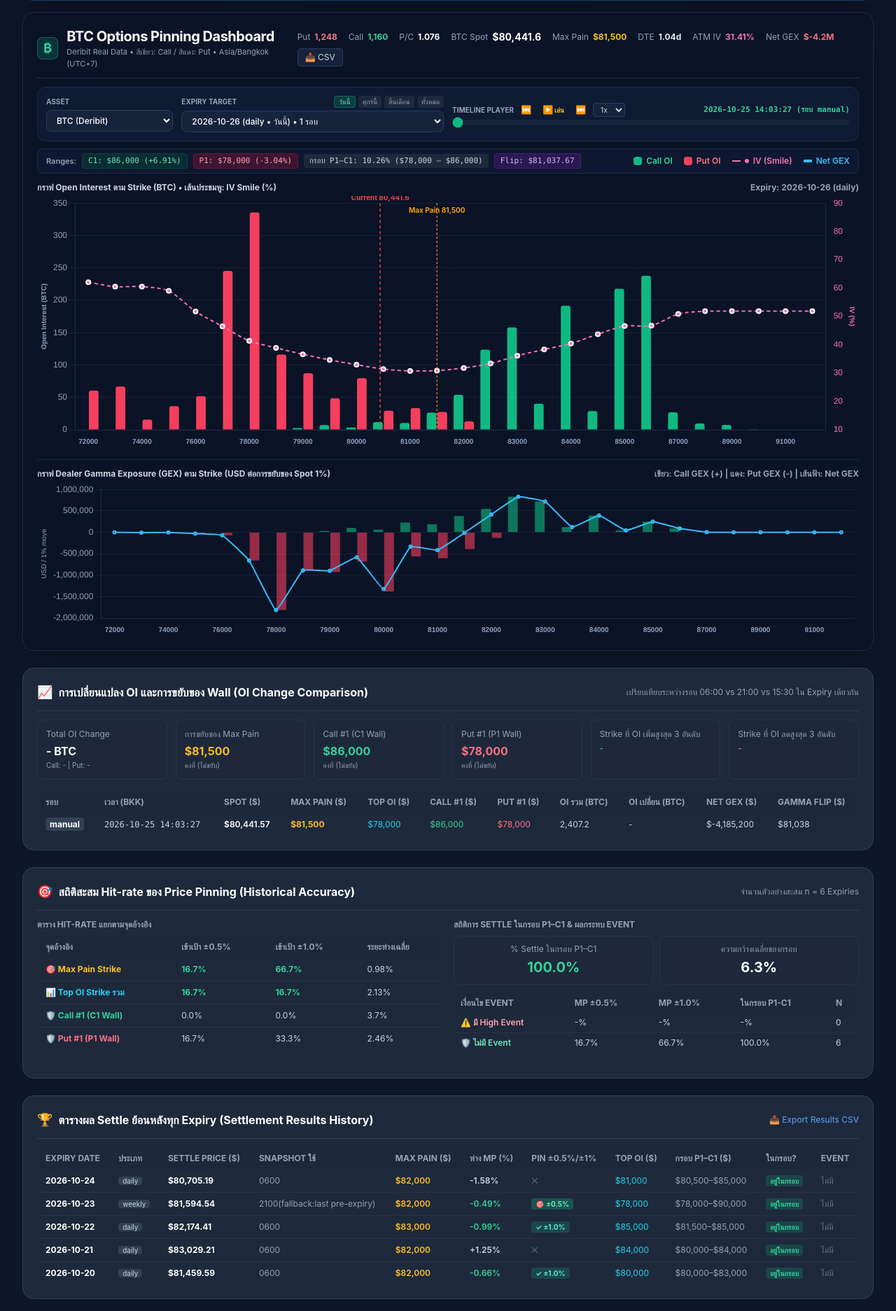
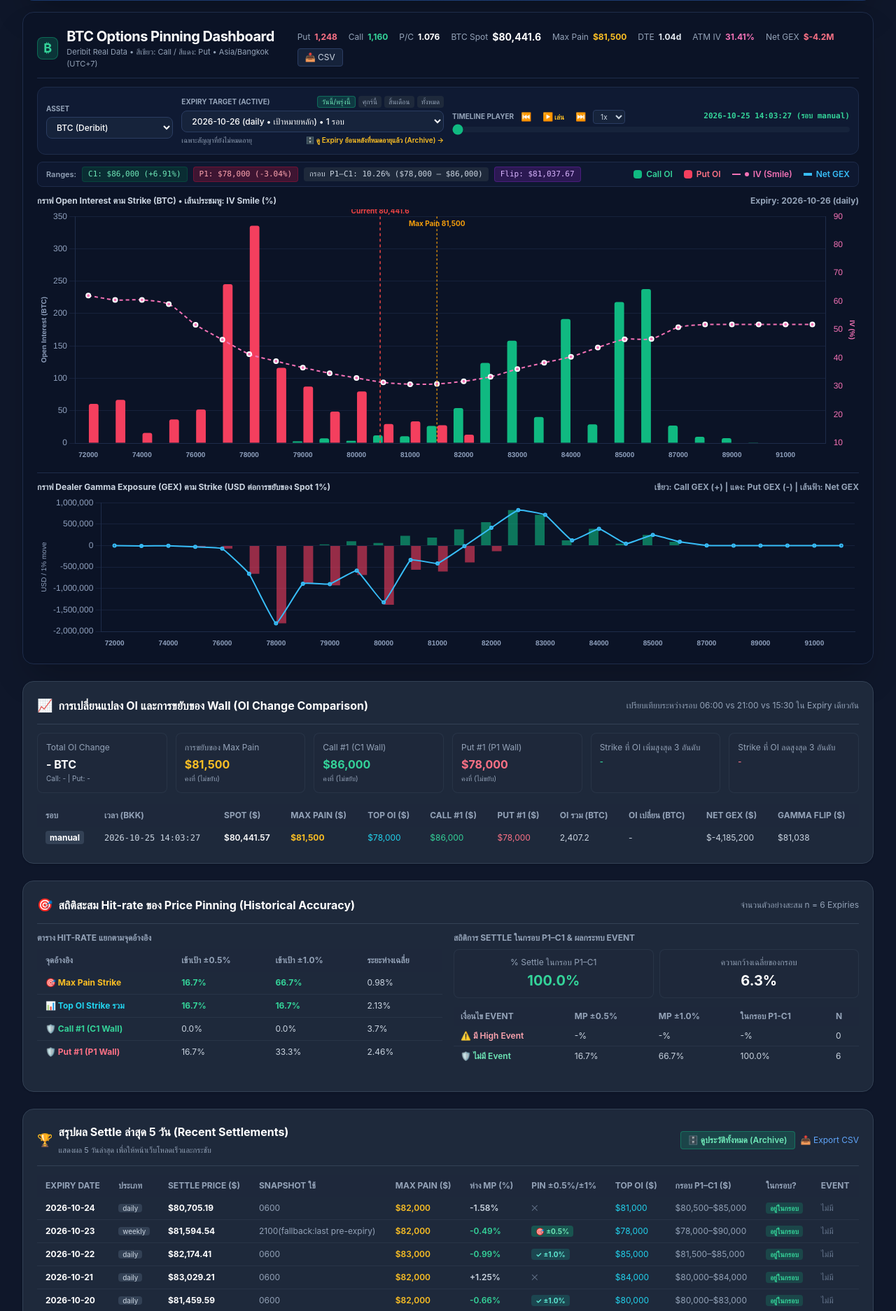
Before and after one commit to Oatloveaild/btc-options-pinning, a FastAPI app: page / in a window 1280 px wide. Shown: the part 429-2302 px from the top of the page at 70% size. Run offline with FastAPI, Linux system fonts and the light colour scheme; data comes from the database, SQL or seed files in the repository; some libraries are stand-ins or nearby versions.

Commit message:
Separate expired expiries into dedicated archive page (web/templates/latest.html)

```diff
--- a/web/templates/latest.html
+++ b/web/templates/latest.html
@@ -169,9 +169,9 @@
       <!-- Expiry Target & Groups -->
       <div class="md:col-span-4">
         <div class="flex items-center justify-between mb-1">
-          <label class="text-[10px] uppercase font-bold text-slate-400">Expiry Target</label>
+          <label class="text-[10px] uppercase font-bold text-slate-400">Expiry Target (Active)</label>
           <div class="flex space-x-1 text-[10px]">
-            <button onclick="selectGrouping('today')" id="grpToday" class="px-1.5 py-0.2 rounded bg-emerald-500/20 text-emerald-300 border border-emerald-500/40">วันนี้</button>
+            <button onclick="selectGrouping('today')" id="grpToday" class="px-1.5 py-0.2 rounded bg-emerald-500/20 text-emerald-300 border border-emerald-500/40">วันนี้/พรุ่งนี้</button>
             <button onclick="selectGrouping('weekly')" id="grpWeekly" class="px-1.5 py-0.2 rounded bg-slate-800 text-slate-400 hover:text-white">ศุกร์นี้</button>
             <button onclick="selectGrouping('monthly')" id="grpMonthly" class="px-1.5 py-0.2 rounded bg-slate-800 text-slate-400 hover:text-white">สิ้นเดือน</button>
             <button onclick="selectGrouping('all')" id="grpAll" class="px-1.5 py-0.2 rounded bg-slate-800 text-slate-400 hover:text-white">ทั้งหมด</button>
@@ -180,6 +180,13 @@
         <select id="expiryPicker" onchange="onExpiryChange(this.value)" class="w-full bg-[#16233b] border border-[#2a3c61] text-white text-xs rounded-lg px-2.5 py-1.5 focus:outline-none focus:border-emerald-500 font-medium">
           <!-- Injected via JS -->
         </select>
+        <div class="flex items-center justify-between mt-1 text-[10px]">
+          <span class="text-slate-400">เฉพาะสัญญาที่ยังไม่หมดอายุ</span>
+          <a href="/results" class="text-amber-400 hover:text-amber-300 font-semibold flex items-center gap-0.5 transition">
+            <span>🗄️ ดู Expiry ย้อนหลังที่หมดอายุแล้ว (Archive)</span>
+            <span>→</span>
+          </a>
+        </div>
       </div>
 
       <!-- Time Slider & Player (oi.iyortz style) -->
@@ -502,9 +509,17 @@
   <div class="flex items-center justify-between pb-3 border-b border-darkborder mb-3">
     <div class="flex items-center space-x-2">
       <span class="text-lg">🏆</span>
-      <h3 class="text-base font-bold text-white">ตารางผล Settle ย้อนหลังทุก Expiry (Settlement Results History)</h3>
+      <div>
+        <h3 class="text-base font-bold text-white">สรุปผล Settle ล่าสุด 5 วัน (Recent Settlements)</h3>
+        <span class="text-[11px] text-slate-400">แสดงผล 5 วันล่าสุด เพื่อให้หน้าเว็บโหลดเร็วและกระชับ</span>
+      </div>
     </div>
-    <a href="/export/results.csv" class="text-xs text-blue-400 hover:text-blue-300">📥 Export Results CSV</a>
+    <div class="flex items-center space-x-2">
+      <a href="/results" class="text-xs px-2.5 py-1 rounded bg-emerald-500/20 text-emerald-300 hover:bg-emerald-500/30 font-semibold border border-emerald-500/40 transition">
+        🗄️ ดูประวัติทั้งหมด (Archive)
+      </a>
+      <a href="/export/results.csv" class="text-xs text-blue-400 hover:text-blue-300">📥 Export CSV</a>
+    </div>
   </div>
 
   <div class="overflow-x-auto max-h-96">
@@ -572,7 +587,7 @@
           <td class="px-3 py-2">
             {% if r.has_high_impact_event == 1 %}
               <span class="px-1.5 py-0.5 rounded bg-rose-500/30 text-rose-300 text-[10px] font-bold">⚠️ มี Event</span>
-            {% else %}
+            | {% else %}
               <span class="text-slate-500">ไม่มี</span>
             {% endif %}
           </td>
@@ -580,6 +595,14 @@
         {% endfor %}
       </tbody>
     </table>
+  </div>
+
+  <div class="mt-3 pt-3 border-t border-darkborder/50 flex flex-col sm:flex-row items-center justify-between gap-2 text-xs">
+    <span class="text-slate-400">ประวัติสะสมทั้งหมด {{ total_settled_count }} Expiry ถูกจัดเก็บไว้ในหน้าคลังประวัติ</span>
+    <a href="/results" class="inline-flex items-center gap-1.5 px-3 py-1.5 rounded-lg bg-emerald-500/20 hover:bg-emerald-500/30 text-emerald-300 border border-emerald-500/40 font-semibold transition">
+      <span>🗄️ เปิดดูคลังประวัติ Expiry ที่หมดอายุแล้วทั้งหมด (Historical Archive)</span>
+      <span>→</span>
+    </a>
   </div>
 </div>
 
@@ -897,9 +920,9 @@
 
   // Load timeline data
   async function loadTimeline(expiryDate = null) {
-    let url = '/api/timeline';
+    let url = '/api/timeline?scope=active';
     if (expiryDate && expiryDate !== 'all') {
-      url += `?expiry_date=${expiryDate}`;
+      url += `&expiry_date=${expiryDate}`;
     }
 
     try {
@@ -914,13 +937,19 @@
           const opt = document.createElement('option');
           opt.value = e.expiry_date;
           let tag = e.expiry_type || '';
-          if (e.expiry_date === '{{ snap.expiry_date }}') tag += ' • วันนี้';
+          if (e.expiry_date === '{{ snap.expiry_date }}') tag += ' • เป้าหมายหลัก';
           else if (e.expiry_type === 'monthly') tag += ' • สิ้นเดือน';
           else if (e.expiry_type === 'quarterly') tag += ' • ไตรมาส';
           else if (e.expiry_type === 'weekly') tag += ' • ศุกร์';
           opt.textContent = `${e.expiry_date} (${tag}) • ${e.snap_count} รอบ`;
           picker.appendChild(opt);
         });
+
+        const optArch = document.createElement('option');
+        optArch.value = '__archive__';
+        optArch.textContent = '🗄️ ดูประวัติ Expiry ที่หมดอายุแล้วทั้งหมด (Archive) →';
+        picker.appendChild(optArch);
+
         if (expiryDate) picker.value = expiryDate;
       }
 
@@ -1121,6 +1150,10 @@
   }
 
   function onExpiryChange(val) {
+    if (val === '__archive__') {
+      window.location.href = '/results';
+      return;
+    }
     pausePlayback();
     loadTimeline(val);
   }
```
